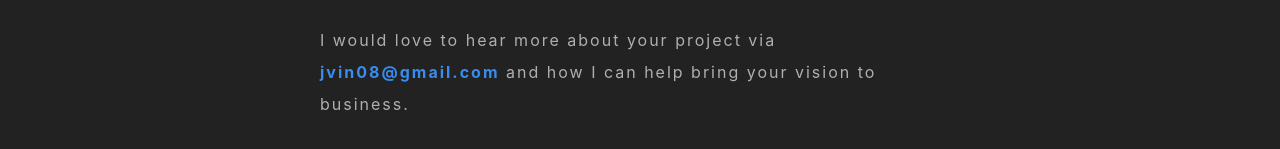
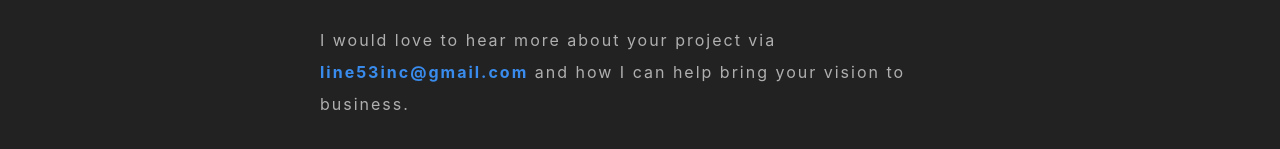
Before and after one commit to jvin08/31-my-collection, a React (Create React App) app: page /about in a window 1280 px wide. Shown: the part 497-646 px from the top of the page. Built offline with nearby package versions, Linux system fonts and the light colour scheme.

Commit message:
updated email

```diff
--- a/src/pages/About.js
+++ b/src/pages/About.js
@@ -13,7 +13,7 @@ const About = () => {
       </p>
       <p>
         I would love to hear more
-        about your project via <a href='mailto:line53inc@gmail.com' className='address'>jvin08@gmail.com</a> and how I can help bring your vision to business.
+        about your project via <a href='mailto:line53inc@gmail.com' className='address'>line53inc@gmail.com</a> and how I can help bring your vision to business.
       </p>
     </section>
   )
```
